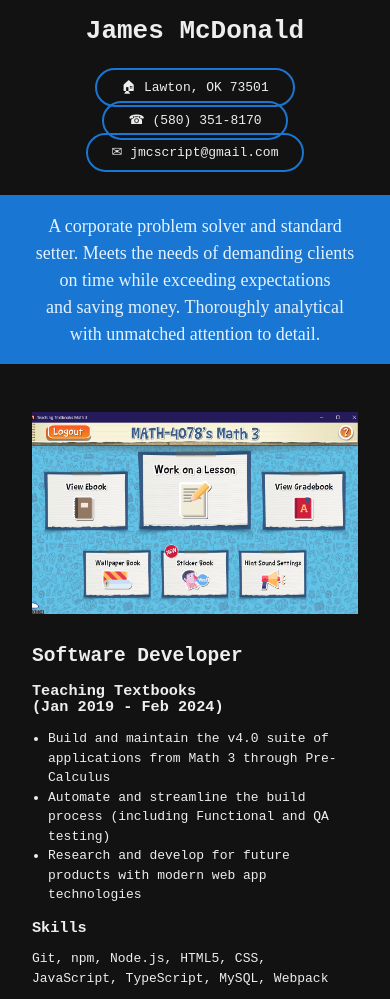
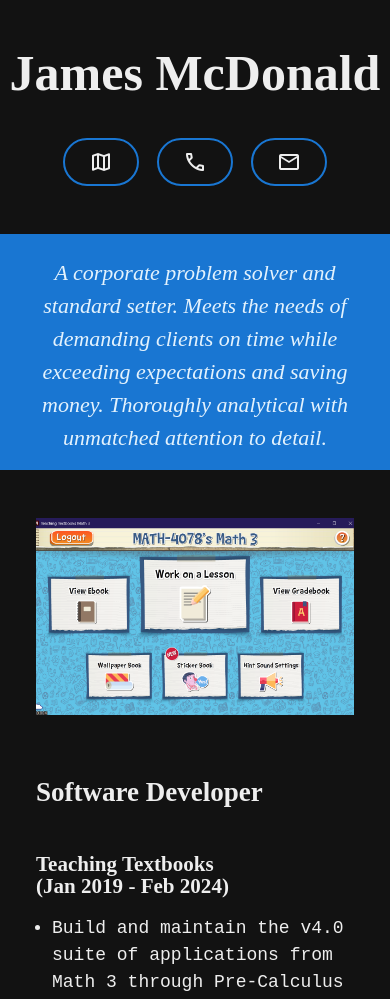
Before and after one commit to jmcscript/jmcscript.github.io, a website: page index.html in a window 390 px wide. Shown: the top 999 px of the page. Drawn offline with nearby package versions, Linux system fonts and the light colour scheme.

Commit message:
feat: massive update
- add font families
- improve font scale
- improve layout distribution
- enhance breakpoints
- add google font icons

```diff
--- /dev/null
+++ b/font.css
@@ -0,0 +1,31 @@
+@font-face {
+  font-family: Lora;
+  font-style: normal;
+  font-weight: 400;
+  font-display: swap;
+  src: url("/font/lora.ttf") format("ttf");
+}
+
+@font-face {
+  font-family: Lora-Italic;
+  font-style: italic;
+  font-weight: 400;
+  font-display: swap;
+  src: url("/font/lora.ttf") format("ttf");
+}
+
+@font-face {
+  font-family: OpenSans;
+  font-style: normal;
+  font-weight: 400;
+  font-display: swap;
+  src: url("/font/opensans.ttf") format("ttf");
+}
+
+@font-face {
+  font-family: OpenSans-Italic;
+  font-style: italic;
+  font-weight: 400;
+  font-display: swap;
+  src: url("/font/opensans-italic.ttf") format("ttf");
+}
--- a/index.html
+++ b/index.html
@@ -2,14 +2,16 @@
 <html lang="en">
 
 <head>
-  <meta charset="UTF-8">
-  <meta name="viewport" content="width=device-width, initial-scale=1.0">
-  <link rel="apple-touch-icon" sizes="180x180" href="/apple-touch-icon.png">
-  <link rel="stylesheet" href="reset.css">
-  <link rel="stylesheet" href="style.css">
-  <link rel="icon" type="image/png" sizes="32x32" href="/favicon-32x32.png">
-  <link rel="icon" type="image/png" sizes="16x16" href="/favicon-16x16.png">
-  <link rel="manifest" href="/site.webmanifest">
+  <meta charset="UTF-8" />
+  <meta name="viewport" content="width=device-width, initial-scale=1.0" />
+  <link rel="apple-touch-icon" sizes="180x180" href="/apple-touch-icon.png" />
+  <link rel="stylesheet"
+    href="https://fonts.googleapis.com/css2?family=Material+Symbols+Outlined:opsz,wght,FILL,GRAD@20..48,100..700,0..1,-50..200" />
+  <link rel="stylesheet" href="reset.css" />
+  <link rel="stylesheet" href="style.css" />
+  <link rel="icon" type="image/png" sizes="32x32" href="/favicon-32x32.png" />
+  <link rel="icon" type="image/png" sizes="16x16" href="/favicon-16x16.png" />
+  <link rel="manifest" href="/site.webmanifest" />
   <title>jmscript.com</title>
 </head>
 
@@ -17,44 +19,61 @@
   <header>
     <h1 class="title">James McDonald</h1>
     <ul class="contact">
-      <li><a href="https://www.google.com/maps/place/73501/" target="_blank"
-          title="View Lawton, Oklahoma in Google Maps">🏠︎ Lawton, OK 73501
-        </a>
+      <li>
+        <a href="https://www.google.com/maps/place/73501/" target="_blank"
+          title="View Lawton, Oklahoma in Google Maps"><span class="material-symbols-outlined">
+            map
+          </span><span class="label">Lawton, OK
+            73501</span></a>
       </li>
-      <li><a href="tel:+15803518170" target="_blank" title="Call James McDonald">☎ (580) 351-8170</a>
+      <li>
+        <a href="tel:+15803518170" target="_blank" title="Call James McDonald"><span class="material-symbols-outlined">
+            call
+          </span><span class="label">(580) 351-8170</span></a>
       </li>
-      <li><a href="mailto:jmcscript+resume@gmail.com" target="_blank" title="E-mail James McDonald">✉
-          jmcscript@gmail.com</a></li>
+      <li>
+        <a href="mailto:jmcscript+resume@gmail.com" target="_blank" title="E-mail James McDonald"><span
+            class="material-symbols-outlined">
+            mail
+          </span><span class="label">jmcscript@gmail.com</span></a>
+      </li>
     </ul>
   </header>
   <main>
     <div class="hero">
-      <p>A corporate problem solver and standard setter. Meets the needs of demanding clients on time while exceeding
-        expectations and saving money. Thoroughly analytical with unmatched attention to detail.</p>
+      <p>
+        A corporate problem solver and standard setter. Meets the needs of demanding clients on
+        time while exceeding expectations and saving money. Thoroughly analytical with unmatched
+        attention to detail.
+      </p>
     </div>
     <section class="experience">
       <div class="example">
         <img src="/img/math-3-student-home.png" alt="Student Home screen for the Math 3 application"
-          title="Math 3 Student Home">
+          title="Math 3 Student Home" />
       </div>
       <div class="summary">
         <h2>Software Developer</h2>
         <h3>Teaching Textbooks (Jan 2019 - Feb 2024)</h3>
         <ul>
-          <li>Build and maintain the v4.0 suite of applications from Math 3 through Pre-Calculus</li>
-          <li>Automate and streamline the build process (including Functional and QA testing)
+          <li>
+            <p>
+              Build and maintain the v4.0 suite of applications from Math 3 through Pre-Calculus
+            </p>
           </li>
+          <li>Automate and streamline the build process (including Functional and QA testing)</li>
           <li>Research and develop for future products with modern web app technologies</li>
         </ul>
         <div class="skills">
           <h3>Skills</h3>
-          <p>Git, npm, Node.js, HTML5, CSS, JavaScript, TypeScript, MySQL,
-            Webpack</p>
+          <p>Git, npm, Node.js, HTML5, CSS, JavaScript, TypeScript, MySQL, Webpack</p>
         </div>
       </div>
     </section>
     <section class="experience alt">
-      <div class="example"><img src="/img/facilitator.jpg" alt="" title="Illustration of a facilitator"></div>
+      <div class="example">
+        <img src="/img/facilitator.jpg" alt="" title="Illustration of a facilitator" />
+      </div>
       <div class="summary">
         <h2>Corporate Trainer</h2>
         <h3>NTT Data (August 2018 - December 2018)</h3>
@@ -70,12 +89,12 @@
       </div>
     </section>
     <section class="experience">
-      <div class="example"><img src="/img/hr-investigation-form.png" alt="HR Investigation Form"
-          title="HR Investigation Form"></div>
+      <div class="example">
+        <img src="/img/hr-investigation-form.png" alt="HR Investigation Form" title="HR Investigation Form" />
+      </div>
       <div class="summary">
         <h2>Strategic Digital Media Developer</h2>
-        <h3>Assurant (February 2004 - August 2015)
-        </h3>
+        <h3>Assurant (February 2004 - August 2015)</h3>
         <ul>
           <li>Administer mobile phone websites (T-Mobile, Sprint)</li>
           <li>Wireframe mobile app and web initiatives</li>
@@ -91,7 +110,9 @@
   <footer>
     <ul class="social">
       <li><a href="https://github.com/jmcscript" title="My GitHub Profile">GitHub</a></li>
-      <li><a href="https://www.linkedin.com/in/jmcscript/" title="My LinkedIn profile">LinkedIn</a></li>
+      <li>
+        <a href="https://www.linkedin.com/in/jmcscript/" title="My LinkedIn profile">LinkedIn</a>
+      </li>
     </ul>
     <p class="copyright">&copy; 2024 James McDonald</p>
   </footer>
--- a/style.css
+++ b/style.css
@@ -1,3 +1,5 @@
+@import url("font.css");
+
 :root {
   --background: #121212;
   --on-background: #eee;
@@ -9,7 +11,9 @@
   --triadic: #7619d2;
   --triadic-alt: #d21976;
   --link: rgb(184 184 184);
-  --width-outer: calc(75ch + 18rem);
+  --width-outer: 1400px;
+  --width-inner: 900px;
+  --scale-multiplier: .75;
 }
 
 html,
@@ -21,12 +25,31 @@ body {
 html {
   background-color: var(--background);
   color: var(--on-background);
+  font-weight: normal;
+  letter-spacing: 0.5;
+  line-height: 1.65;
 }
 
 body {
-  font-family: sans-serif;
-  font-size: 100%;
+  font-family: OpenSans, sans-serif;
+  font-size: 18px;
   text-rendering: optimizelegibility;
+}
+
+h1,
+h2,
+h3,
+h4,
+h5,
+h6 {
+  font-family: Lora, serif;
+  line-height: 1;
+  margin-block: 3rem 0.5rem;
+}
+
+h1 {
+  font-size: calc(var(--scale-multiplier) * 6.25rem);
+  font-weight: 700;
 }
 
 h1.title {
@@ -41,8 +64,26 @@ main {
 }
 
 header {
+  align-items: center;
   display: flex;
   flex-direction: column;
+}
+
+section {
+  max-width: var(--width-inner);
+  padding-inline: 2em;
+}
+
+p {
+  max-width: 75ch;
+}
+
+.material-symbols-outlined {
+  font-variation-settings:
+    'FILL' 0,
+    'wght' 400,
+    'GRAD' 0,
+    'opsz' 24
 }
 
 a:link,
@@ -55,20 +96,29 @@ a:hover {
   border-block-end: 1px solid white;
 }
 
+
+
 ul.contact {
   display: flex;
   gap: 1em;
-  justify-content: center;
   list-style: none;
   margin-block: 2rem;
   padding: 0;
 
   > li {
+    margin-block-end: 1rem;
+
     > a {
       border: 2px solid var(--primary);
       border-radius: 24px;
+      display: flex;
+      gap: .75rem;
       padding-block: 10px;
       padding-inline: 24px;
+
+      > span {
+        line-height: 24px;
+      }
 
       &:link {
         color: var(--on-background);
@@ -81,10 +131,6 @@ ul.contact {
   }
 }
 
-section {
-  max-width: var(--width-outer);
-}
-
 div.hero {
   align-items: center;
   justify-content: center;
@@ -92,60 +138,26 @@ div.hero {
   color: var(--on-primary);
   display: flex;
   max-width: unset;
-  padding-block: 0 1rem;
+  padding: 0 1rem 1rem;
   width: 100%;
 
   p {
-    font-family: serif;
-    font-size: 18px;
-    max-width: 65ch;
+    font-family: Lora-Italic, serif;
+    font-size: 22px;
+    font-style: italic;
     text-align: center;
     text-wrap: balance;
   }
 }
 
-section.experience {
-  display: flex;
-  gap: 2rem;
-  padding-inline: 2rem;
-
-  > div.example {
-    width: 50%;
-  }
-
-  > div.summary {
-    width: 50%;
-
-    > h2 {
-      margin-block-start: 0;
-    }
-
-    > ul {
-      padding-inline-start: 1rem;
-    }
-  }
-
-  &.alt {
-    display: flex;
-    flex-direction: row-reverse;
-  }
-}
-
-.nowrap {
-  text-wrap: nowrap;
-}
-
-img {
-  border-radius: 1em;
-}
-
 footer {
+  align-items: center;
   display: flex;
   flex-direction: column;
   margin-block-start: 2rem;
 
   > ul.social {
-    display: flex;
+    display: none;
     gap: 1em;
     justify-content: center;
     list-style: none;
@@ -166,14 +178,65 @@ footer {
   }
 
   > p.copyright {
+    font-size: 14px;
     margin-block-end: 1rem;
     text-align: center;
   }
 }
 
+section.experience {
+  border-block-end: 1px solid var(--on-background);
+  display: flex;
+  gap: 4rem;
+  justify-content: center;
+  max-width: var(--width-outer);
+  padding-block-end: 3rem;
+
+  > div.example {
+    width: 60%;
+  }
+
+  > div.summary {
+    width: 40%;
+
+    > h2 {
+      margin-block-start: 0;
+    }
+
+    > ul {
+      padding-inline-start: 1rem;
+
+      > li {
+        margin-block-end: .5rem;
+      }
+    }
+  }
+
+  &.alt {
+    display: flex;
+    flex-direction: row-reverse;
+  }
+}
+
+.nowrap {
+  text-wrap: nowrap;
+}
+
+img {
+  border-radius: 1em;
+}
+
+@media screen and (width <=1400px) {
+  section.experience {
+    > div.example,
+    > div.summary {
+      width: 50%;
+    }
+  }
+
   @media screen and (width <=768px) {
-  body {
-    font-family: serif;
+    :root {
+      --scale-multiplier: .5;
     }
 
     img {
@@ -181,9 +244,10 @@ footer {
     }
 
     header {
-    > ul.contact {
-      place-items: center center;
-      flex-direction: column;
+      > ul.contact > li > a > span {
+        &.label {
+          display: none;
+        }
       }
     }
 
@@ -210,3 +274,4 @@ footer {
       border-radius: unset;
     }
   }
+}
```
Also changed, not shown: font/lora-italic.ttf (added), font/lora.ttf (added), font/opensans-italic.ttf (added), font/opensans.ttf (added). Lines whose indentation alone changed are shown as unchanged.
